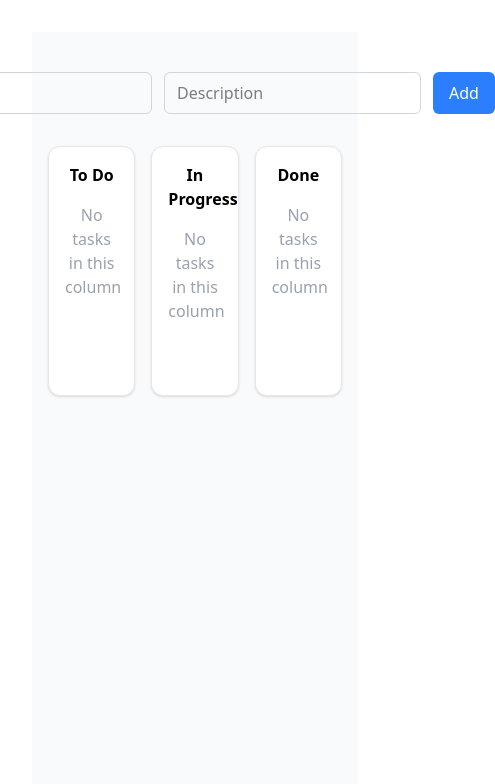
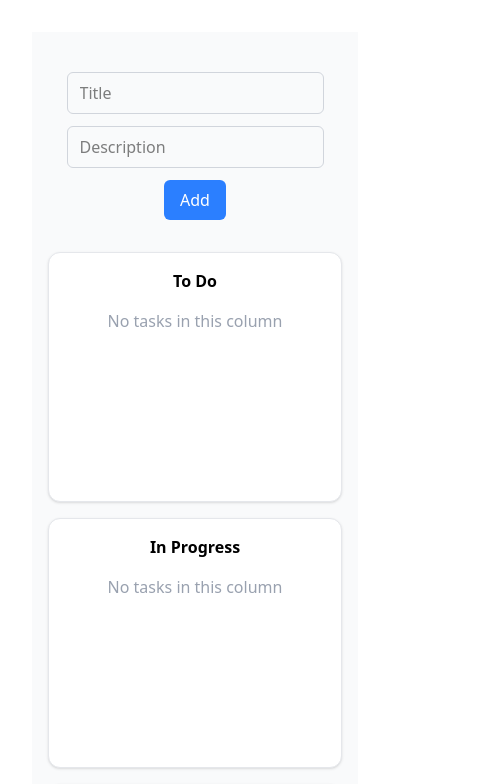
Before and after one commit to Priyanga-Developer/flow_kanban, a React (Vite) app: page / in a window 390 px wide. Shown: the top 784 px of the page, 495 px wide, since content can reach past the window. Built offline with nearby package versions, Linux system fonts and the light colour scheme.

Commit message:
mobile view is fixed

```diff
--- a/src/components/AddTask.tsx
+++ b/src/components/AddTask.tsx
@@ -23,7 +23,7 @@ export default function AddTask({ dispatch }: any) {
   };
 
   return (
-    <div className="flex gap-3 justify-center mb-8">
+    <div className="flex-col flex items-center md:flex-row gap-3 justify-center mb-8">
       <input
         id="task-title"
         name="title"
--- a/src/components/Board.tsx
+++ b/src/components/Board.tsx
@@ -7,7 +7,7 @@ export default function Board({ tasks, dispatch }: any) {
     <div>
       <AddTask dispatch={dispatch} />
 
-      <div className="grid grid-cols-3 gap-4 mt-6">
+      <div className="grid grid-cols-1 sm:grid-cols-2 lg:grid-cols-3 gap-4">
         <Column title="To Do" type="todo" tasks={tasks} dispatch={dispatch} />
         <Column title="In Progress" type="inprogress" tasks={tasks} dispatch={dispatch} />
         <Column title="Done" type="done" tasks={tasks} dispatch={dispatch} />
--- a/src/components/TaskCard.tsx
+++ b/src/components/TaskCard.tsx
@@ -1,8 +1,11 @@
 export default function TaskCard({ task, dispatch }: any) {
   return (
-    <div className="bg-white p-4 rounded-lg shadow border border-gray-200 mb-3">
+    <div className="bg-white p-4 rounded-lg shadow border border-gray-200 mb-3 flex flex-col justify-center items-center">
       <h3 className="font-semibold text-gray-800">{task.title}</h3>
-      <p className="text-sm text-gray-600">{task.description}</p>
+      <p className="text-sm text-gray-600 wrap-break-word">
+  {task.description}
+</p>
+
 
       <div className="flex gap-2 mt-2 flex-wrap">
         <button
```
